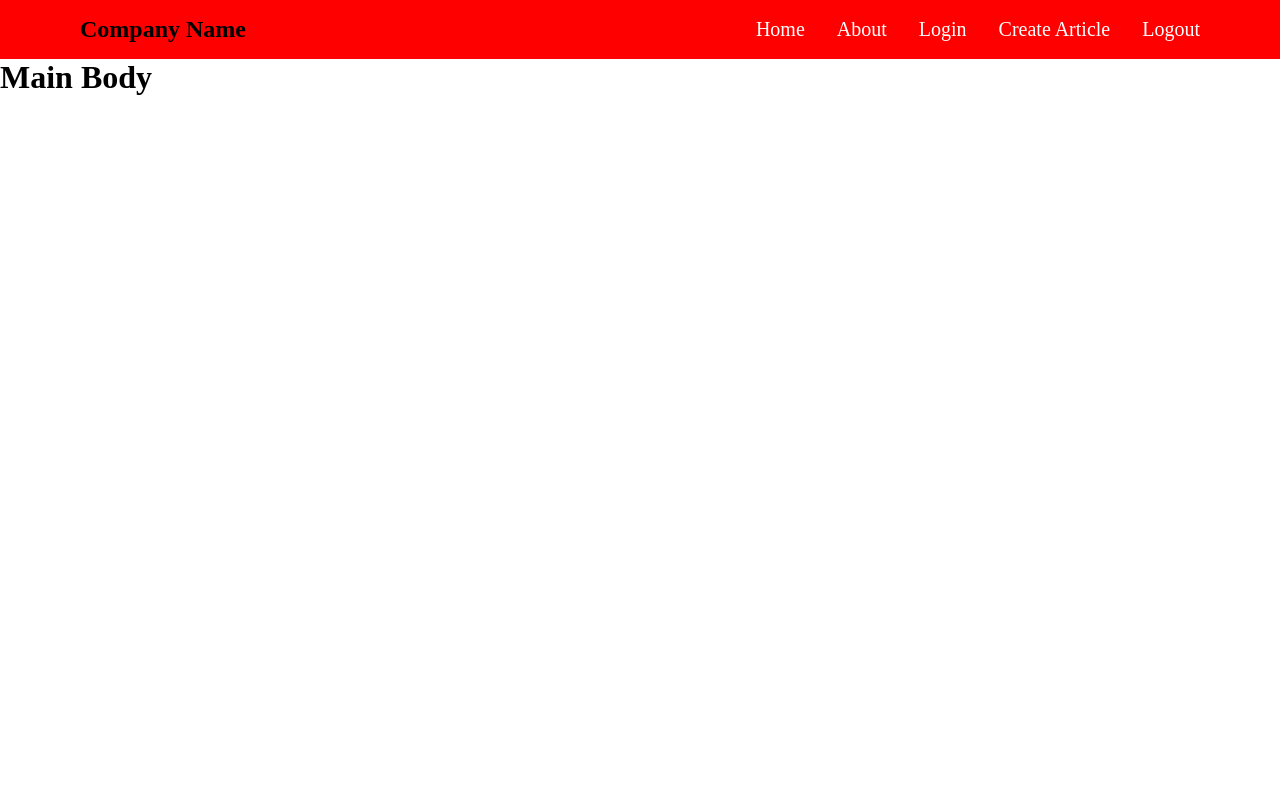
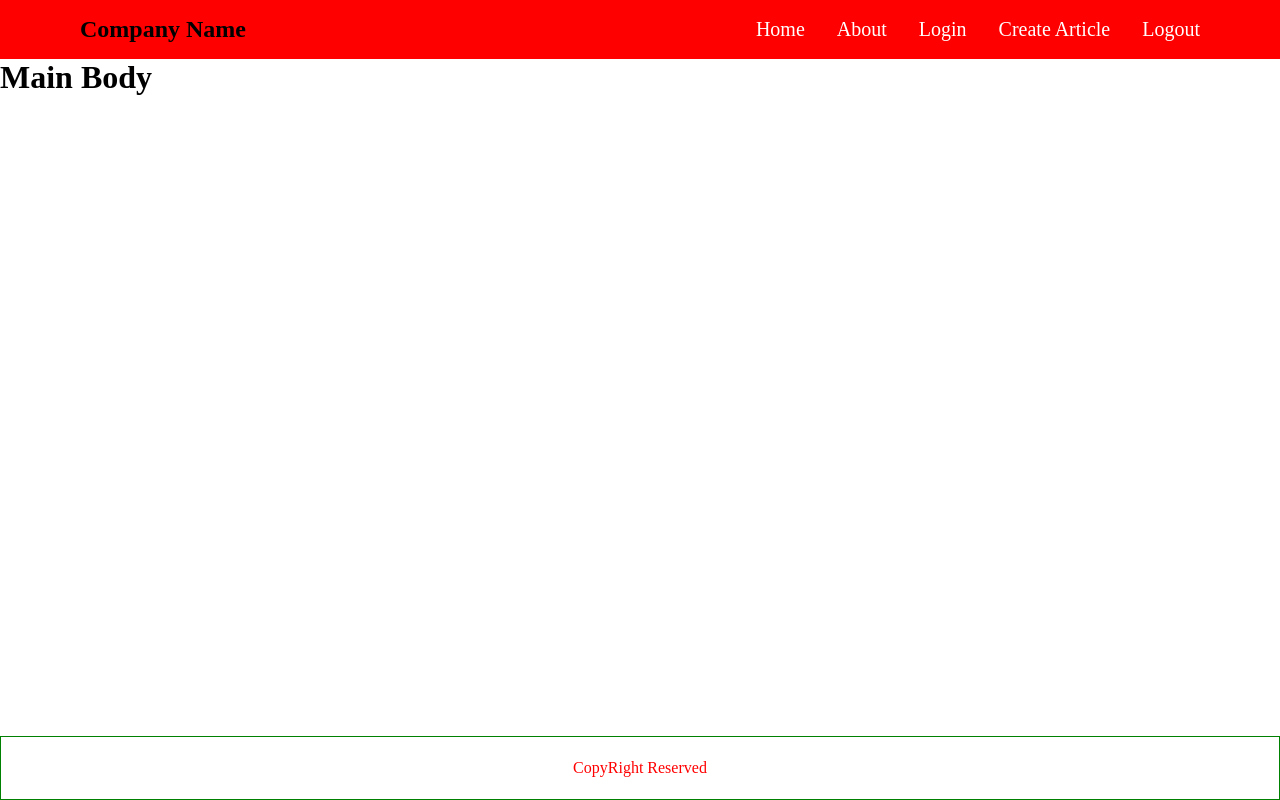
Before and after one commit to Kn0xiemy/gaming-article, a React (Vite) app in the folder client/: page / in a window 1280 px wide. Built offline with nearby package versions, Linux system fonts and the light colour scheme.

Commit message:
added footer component

```diff
--- a/client/src/App.jsx
+++ b/client/src/App.jsx
@@ -1,5 +1,6 @@
 import React from 'react';
 import Header from './components/Header.jsx';
+import Footer from './components/Footer.jsx'
 import Home from './components/pages/Home.jsx';
 import { BrowserRouter, Routes, Route } from 'react-router-dom';
 
@@ -9,7 +10,6 @@ function App() {
       <>
         <Routes>
             <Route path='/' element={<Home />} />
-            <Route path='/about' element={<Header />} />
         </Routes>
       </>
   );
--- /dev/null
+++ b/client/src/components/Footer.jsx
@@ -0,0 +1,7 @@
+export default function Footer() {
+  return (
+      <div className="footer-container">
+        <p>CopyRight Reserved</p>
+      </div>
+  )
+}
--- a/client/src/components/Header.jsx
+++ b/client/src/components/Header.jsx
@@ -8,7 +8,7 @@ function Header() {
     <>
     <header>
       <nav>
-		<h1>Company Name</h1>
+		      <h1>Company Name</h1>
         <ul className='nav-links'>
           <li><Link to="/">Home</Link></li>
           <li><Link to="/">About</Link></li>
--- /dev/null
+++ b/client/src/components/component-css/Footer.css
@@ -0,0 +1,15 @@
+.footer-container p {
+  color: red;
+
+}
+
+.footer-container {
+  border: 1px solid green;
+  position: absolute;
+  bottom: 0;
+  width: 100%;
+  display: flex;
+  justify-content: center;
+  align-items: center;
+  height: 4rem;
+}
--- a/client/src/components/component-css/style.css
+++ b/client/src/components/component-css/style.css
@@ -1,2 +1,3 @@
 @import "Header.css";
 @import "Global.css";
+@import "Footer.css";
--- a/client/src/components/pages/Home.jsx
+++ b/client/src/components/pages/Home.jsx
@@ -1,10 +1,12 @@
 import Header from "../Header"
+import Footer from "../Footer"
 
 export default function Home() {
   return (
     <>
     <Header></Header>
     <h1>Main Body</h1>
+    <Footer></Footer>
     </>
   )
 }
```
